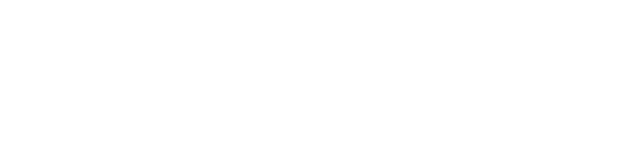
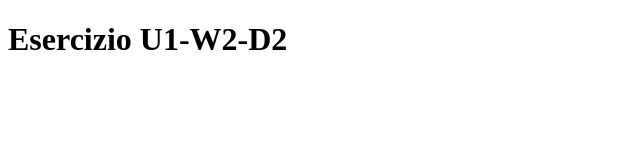
Before and after one commit to Francesco-Zac/U1-W2-D2, a plain HTML site: page index.html in a window 1280 px wide. Shown: the whole page, without its empty margins (0-640 px from the left). Drawn offline with Linux system fonts and the light colour scheme.

Commit message:
Aggiunta h1

```diff
--- a/index.html
+++ b/index.html
@@ -6,6 +6,7 @@
     <title>Document</title>
   </head>
   <body>
+    <h1>Esercizio U1-W2-D2</h1>
     <script src="./assets/D2.js" ;></script>
   </body>
 </html>
```
